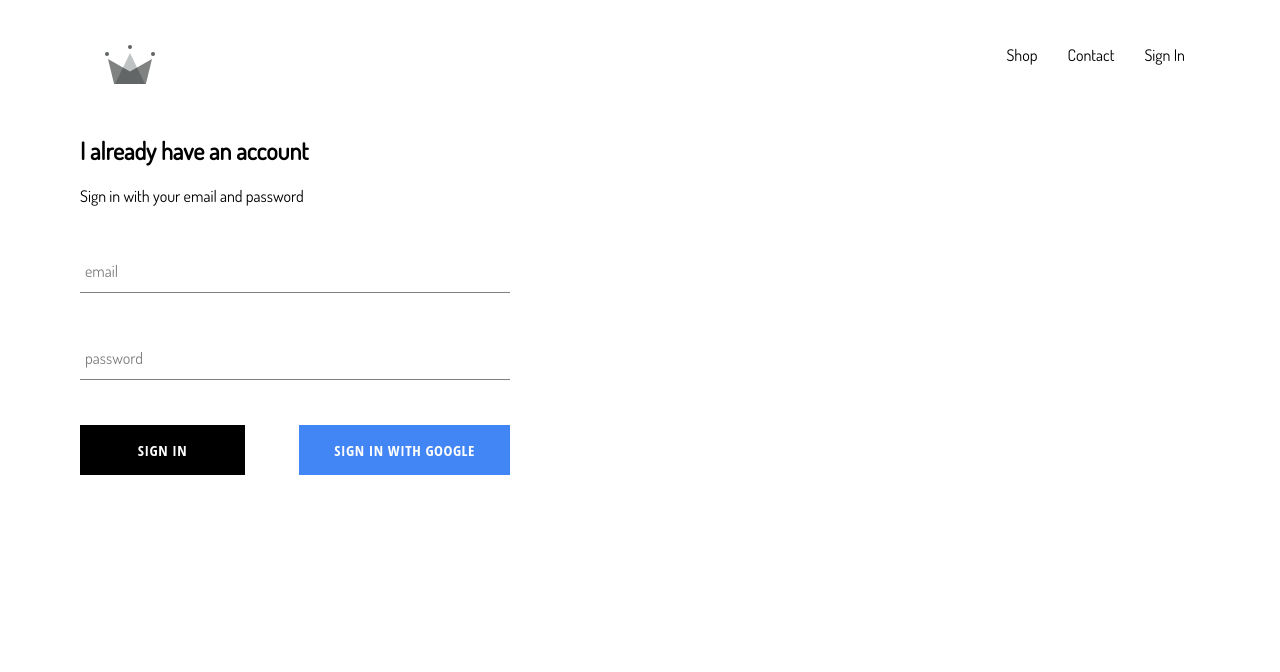
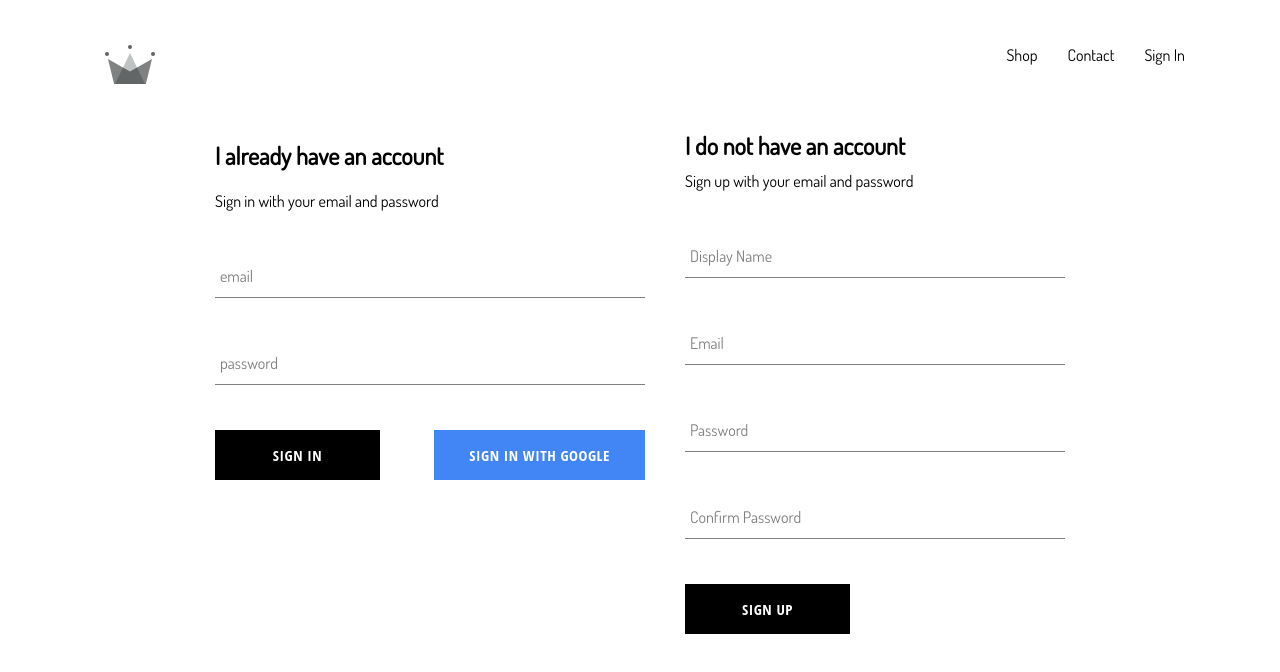
Before and after one commit to honam867/react-ecomerce, a React (Create React App) app in the folder myapp/: page /signin in a window 1280 px wide. Shown: the top 672 px of the page. Built offline with nearby package versions, Linux system fonts and the light colour scheme; no server answers.

Commit message:
create sign up component and sign up with firebase by email and password

```diff
--- a/myapp/src/App.js
+++ b/myapp/src/App.js
@@ -5,7 +5,7 @@
 import ShopPage from "./pages/shop/shop.component";
 import Header from "./components/header/header.component";
 import SignInAndSignUp from "./pages/sign-in-and-sign-up/sign-in-and-sign-up.component";
-import { auth } from "./firebase/firebase.utils";
+import { auth, createUserProfileDocument } from "./firebase/firebase.utils";
 class App extends React.Component {
   constructor() {
     super();
@@ -15,9 +15,20 @@
   }
   unsubscribeFromAuth = null;
   componentDidMount() {
-    this.unsubscribeFromAuth = auth.onAuthStateChanged((user) => {
-      this.setState({ currentUser: user });
-      console.log(user);
+    this.unsubscribeFromAuth = auth.onAuthStateChanged(async (userAuth) => {
+      if (userAuth) {
+        const userRef = await createUserProfileDocument(userAuth);
+        userRef.onSnapshot((snapShot) => {
+          this.setState({
+            currentUser: {
+              id: snapShot.id,
+              ...snapShot.data(),
+            },
+          });
+        });
+      } else {
+        this.setState({ currentUser: userAuth });
+      }
     });
   }
 
--- /dev/null
+++ b/myapp/src/components/sign-up/sign-up.component.jsx
@@ -0,0 +1,93 @@
+import React, { Component } from "react";
+import "./sign-up.style.scss";
+import FormInput from "../form-input/form-input.component";
+import CustomButton from "../custom-button/custom-button.component";
+import { auth, createUserProfileDocument } from "../../firebase/firebase.utils";
+class SignUp extends Component {
+  constructor() {
+    super();
+    this.state = {
+      displayName: "",
+      email: "",
+      password: "",
+      confirmPassword: "",
+    };
+  }
+
+  handleSubmit = async (event) => {
+    event.preventDefault();
+    const { displayName, email, password, confirmPassword } = this.state;
+    if (password !== confirmPassword) {
+      alert("Password don't match");
+      return;
+    }
+
+    try {
+      const { user } = await auth.createUserWithEmailAndPassword(
+        email,
+        password
+      );
+      await createUserProfileDocument(user, { displayName });
+      this.setState({
+        displayName: "",
+        email: "",
+        password: "",
+        confirmPassword: "",
+      });
+    } catch (error) {
+      console.error(error);
+    }
+  };
+
+  handleChange = (event) => {
+    const { name, value } = event.target;
+    this.setState({ [name]: value });
+  };
+
+  render() {
+    const { displayName, email, password, confirmPassword } = this.state;
+    return (
+      <div className="sign-up">
+        <h2 className="title">I do not have an account</h2>
+        <span>Sign up with your email and password</span>
+        <form className="sign-up-form" onSubmit={this.handleSubmit}>
+          <FormInput
+            type="text"
+            name="displayName"
+            value={displayName}
+            onChange={this.handleChange}
+            label="Display Name"
+            required
+          ></FormInput>
+          <FormInput
+            type="email"
+            name="email"
+            value={email}
+            onChange={this.handleChange}
+            label="Email"
+            required
+          ></FormInput>
+          <FormInput
+            type="password"
+            name="password"
+            value={password}
+            onChange={this.handleChange}
+            label="Password"
+            required
+          ></FormInput>
+          <FormInput
+            type="password"
+            name="confirmPassword"
+            value={confirmPassword}
+            onChange={this.handleChange}
+            label="Confirm Password"
+            required
+          ></FormInput>
+          <CustomButton type="submit">SIGN UP</CustomButton>
+        </form>
+      </div>
+    );
+  }
+}
+
+export default SignUp;
--- /dev/null
+++ b/myapp/src/components/sign-up/sign-up.style.scss
@@ -0,0 +1,8 @@
+.sign-up {
+  display: flex;
+  flex-direction: column;
+  width: 380px;
+  .title {
+    margin: 10px 0;
+  }
+}
--- a/myapp/src/firebase/firebase.utils.js
+++ b/myapp/src/firebase/firebase.utils.js
@@ -12,6 +12,28 @@
   appId: "1:85903699394:web:0b0340bcbb4e684df67a5b",
   measurementId: "G-3ZG372N1PZ",
 };
+
+export const createUserProfileDocument = async (userAuth, additionalData) => {
+  if (!userAuth) return;
+  const userRef = firestore.doc(`Users/${userAuth.uid}`);
+  const snapShot = await userRef.get();
+  if (!snapShot.exists) {
+    const { displayName, email } = userAuth;
+    const createAt = new Date();
+    try {
+      await userRef.set({
+        displayName,
+        email,
+        createAt,
+        ...additionalData,
+      });
+    } catch (error) {
+      console.log("error when creating users", error.message);
+    }
+  }
+  return userRef;
+};
+
 firebase.initializeApp(config);
 
 export const auth = firebase.auth();
--- a/myapp/src/pages/sign-in-and-sign-up/sign-in-and-sign-up.component.jsx
+++ b/myapp/src/pages/sign-in-and-sign-up/sign-in-and-sign-up.component.jsx
@@ -1,10 +1,12 @@
 import React from "react";
+import SignUp from "../../components/sign-up/sign-up.component";
 import SignIn from "../../components/signin/signin.component";
 
 import "./sign-in-and-sign-up.style.scss";
 const SignInAndSignUp = () => (
   <div className="sign-in-and-sign-up">
     <SignIn />
+    <SignUp />
   </div>
 );
 export default SignInAndSignUp;
--- a/myapp/src/pages/sign-in-and-sign-up/sign-in-and-sign-up.style.scss
+++ b/myapp/src/pages/sign-in-and-sign-up/sign-in-and-sign-up.style.scss
@@ -0,0 +1,6 @@
+.sign-in-and-sign-up {
+  width: 850px;
+  display: flex;
+  justify-content: space-between;
+  margin: 30px auto;
+}
```
